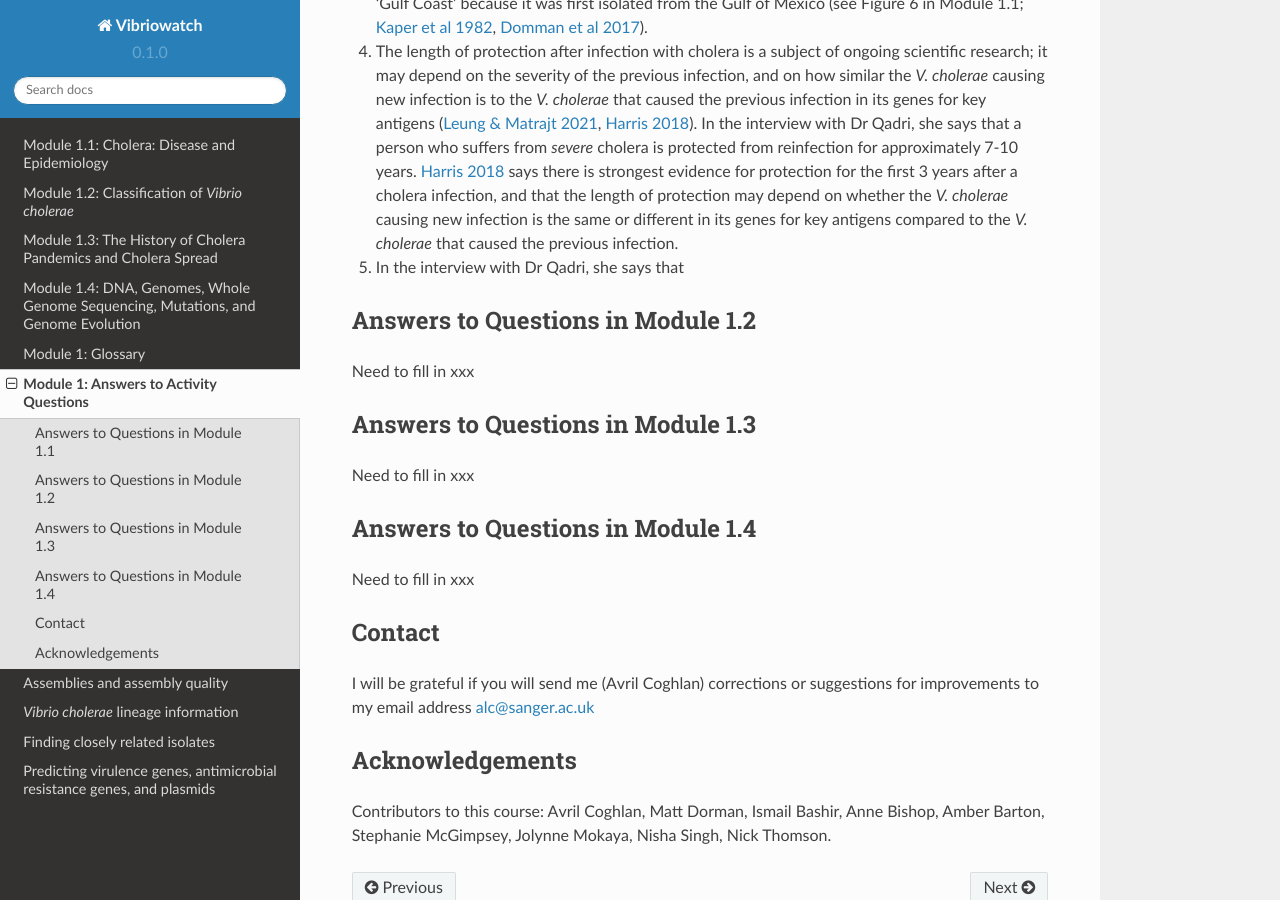
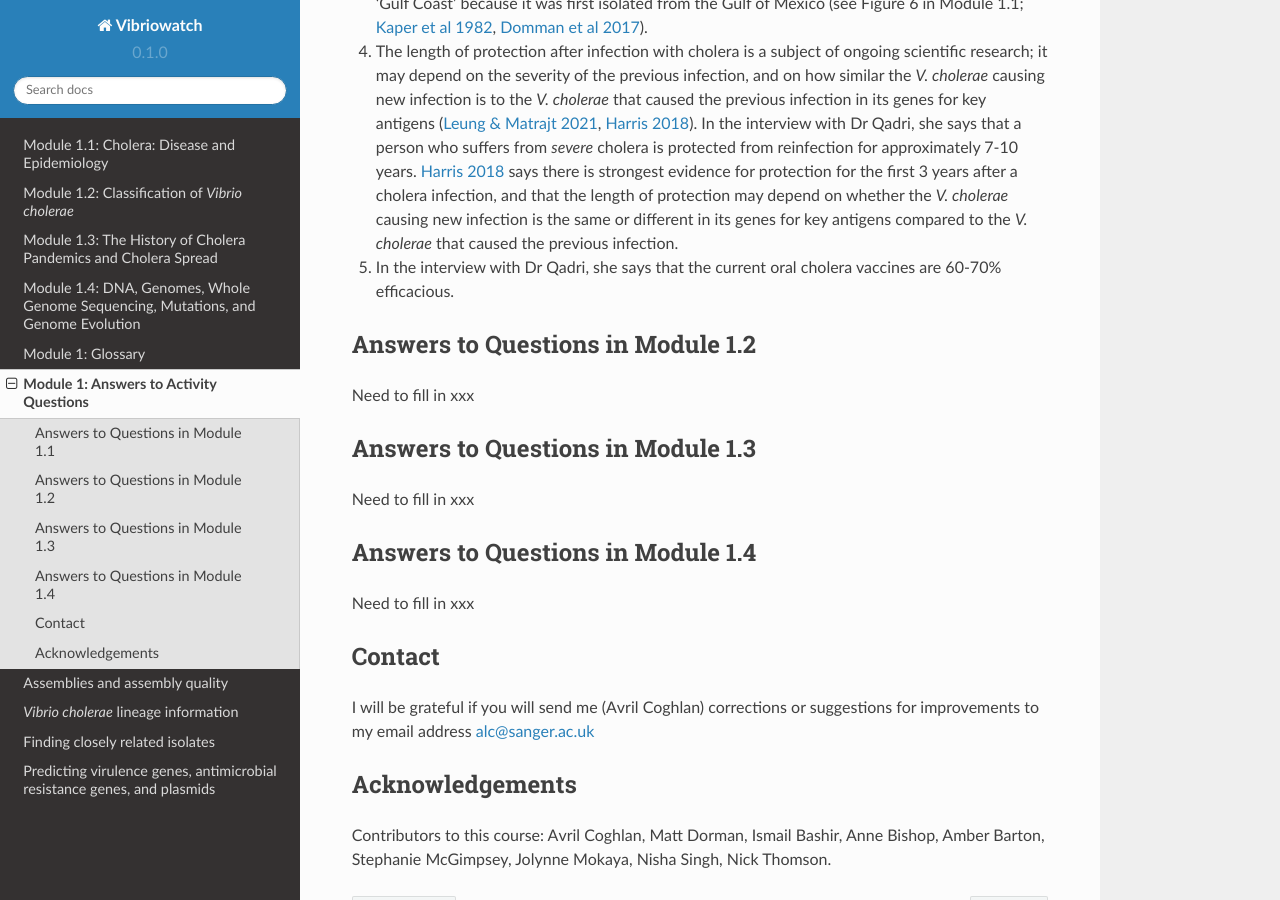
Before and after one commit to avrilcoghlan/cholerabook, a Sphinx documentation site: the page built from docs/source/vibriogenomes_answers.rst, in a window 1280 px wide and 900 px high, scrolled down 680 px. Built offline with Sphinx 7.4.7 and the Read the Docs theme 2.0.0, drawn with Linux system fonts in a browser that asks for light colours.

Commit message:
Update vibriogenomes_answers.rst

```diff
--- a/docs/source/vibriogenomes_answers.rst
+++ b/docs/source/vibriogenomes_answers.rst
@@ -10,7 +10,7 @@ Here are the answers to the questions in Module 1.1:
 #. The MSF video says that in endemic areas, healthy carriers far exceed the percent of people who show symptoms (upon infection with the current pandemic lineage of *V. cholerae*, ie. the 7PET lineage). That it, it is estimated that most people who are infected with the 7PET lineage are asymptomatic (`Nelson et al 2009`_). The percent of people who develop symptoms (e.g. acute watery diarrhoea) probably varies a lot between populations, as populations that have suffered recent outbreaks caused by 7PET likely have greater immunity (`Bencić & Sinha 1972`_, `Nelson et al 2009`_). Asymptomatic carriage is likely responsible for considerable regional and global transmission of the 7PET lineage (`King et al 2008`_, `Islam et al 2017`_).
 #. The video by the IAQ video Network says that there have been outbreaks of diarrhoeal illness caused by eating shellfish (containing non-epidemic *V. cholerae*) from the Gulf of Mexico region of the USA. For example, `Haley et al 2014`_ described a small outbreak of 11 cases of diarrhoeal illness caused by consumption of oysters (containing non-epidemic *V. cholerae*) from the Gulf of Mexico region of the USA. Several different lineages of non-epidemic *V. cholerae* have been identified in the coastal waters of the Gulf of Mexico; one of these lineages was even  named 'Gulf Coast' because it was first isolated from the Gulf of Mexico (see Figure 6 in Module 1.1; `Kaper et al 1982`_, `Domman et al 2017`_).
 #. The length of protection after infection with cholera is a subject of ongoing scientific research; it may depend on the severity of the previous infection, and on how similar the *V. cholerae* causing new infection is to the *V. cholerae* that caused the previous infection in its genes for key antigens (`Leung & Matrajt 2021`_, `Harris 2018`_). In the interview with Dr Qadri, she says that a person who suffers from *severe* cholera is protected from reinfection for approximately 7-10 years. `Harris 2018`_ says there is strongest evidence for protection for the first 3 years after a cholera infection, and that the length of protection may depend on whether the *V. cholerae* causing new infection is the same or different in its genes for key antigens compared to the *V. cholerae* that caused the previous infection.
-#. In the interview with Dr Qadri, she says that
+#. In the interview with Dr Qadri, she says that the current oral cholera vaccines are 60-70% efficacious.
 
 .. _Leung & Matrajt 2021: https://pubmed.ncbi.nlm.nih.gov/34014927/
 
```
